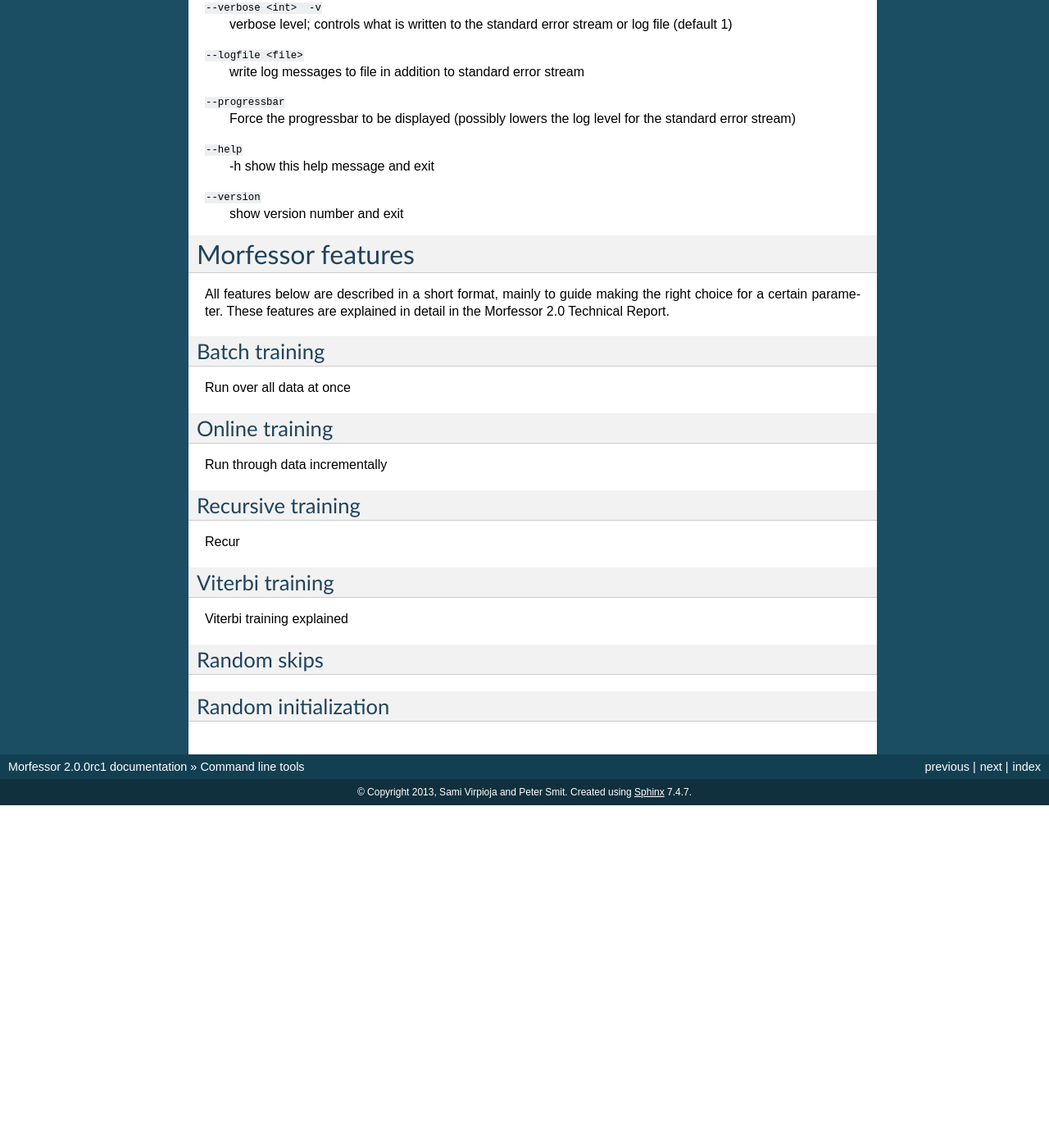
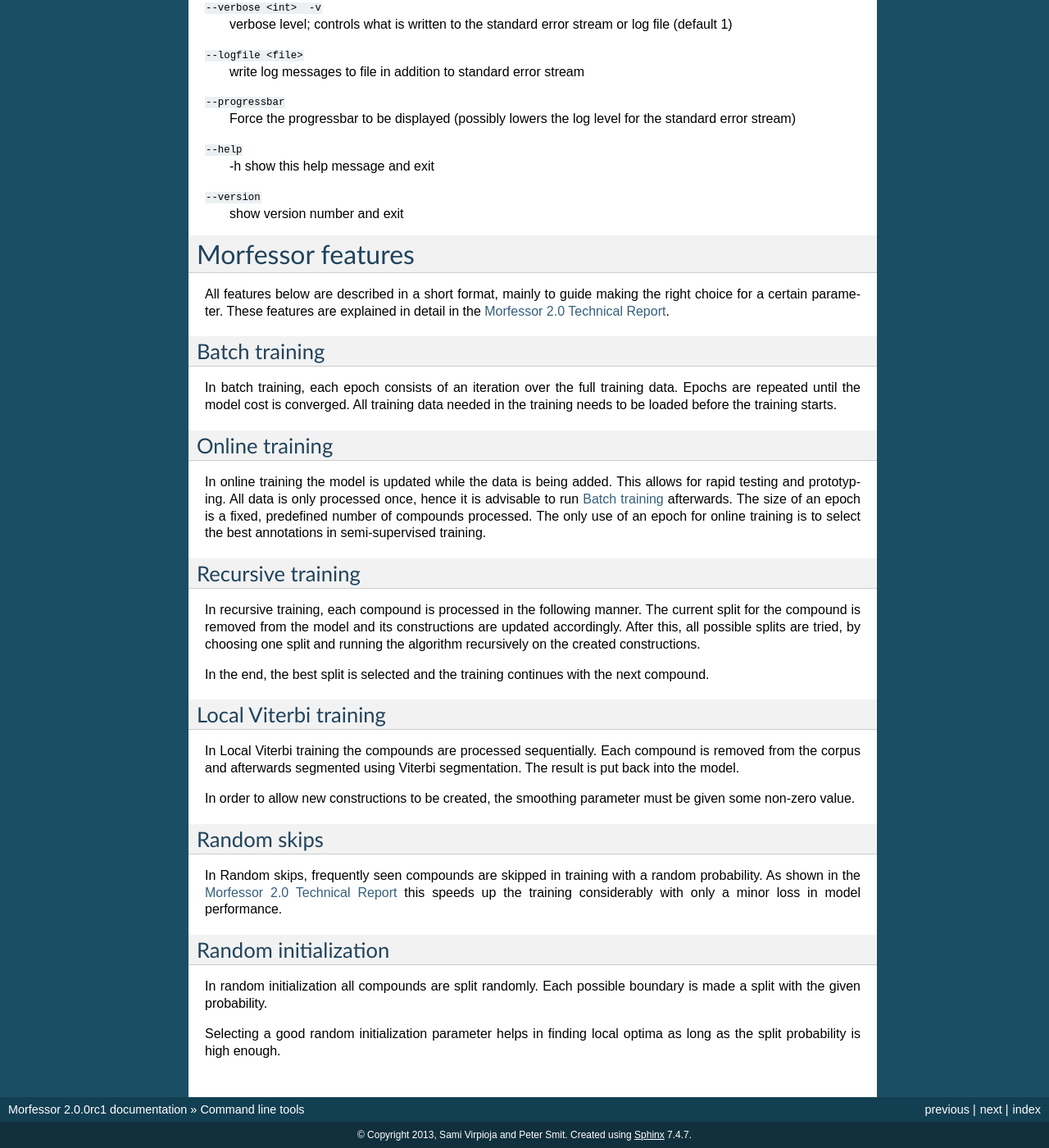
Before and after one commit to aalto-speech/morfessor, a Sphinx documentation site: the page built from docs/source/cmdtools.rst, in a window 1280 px wide and 1400 px high, scrolled down 4058 px. Shown: the whole window at 82% size. Built offline with Sphinx 7.4.7, drawn with Linux system fonts in a browser that asks for light colours; before the commit the page ends 5040 px from its top, so only the background shows below that; some of the changed text lies outside the part shown.

Commit message:
WIP documentation

```diff
--- a/docs/source/cmdtools.rst
+++ b/docs/source/cmdtools.rst
@@ -226,39 +226,65 @@
 
 All features below are described in a short format, mainly to guide making the
 right choice for a certain parameter. These features are explained in detail in
-the Morfessor 2.0 Technical Report.
+the :ref:`morfessor-tech-report`.
 
 
 .. _`batch-training`:
 
 Batch training
 --------------
-Run over all data at once
+In batch training, each epoch consists of an iteration over the full training
+data. Epochs are repeated until the model cost is converged. All training data
+needed in the training needs to be loaded before the training starts.
 
 .. _`online-training`:
 
 Online training
 ---------------
-Run through data incrementally
+In online training the model is updated while the data is being added. This
+allows for rapid testing and prototyping. All data is only processed once,
+hence it is advisable to run :ref:`batch-training` afterwards. The size of an
+epoch is a fixed, predefined number of compounds processed. The only use of an
+epoch for online training is to select the best annotations in semi-supervised
+training.
 
 .. _`recursive-training`:
 
 Recursive training
 ------------------
-Recur
+In recursive training, each compound is processed in the following manner. The
+current split for the compound is removed from the model and its constructions
+are updated accordingly. After this, all possible splits are tried, by choosing
+one split and running the algorithm recursively on the created constructions.
+
+In the end, the best split is selected and the training continues with the next
+compound.
 
 .. _`viterbi-training`:
 
-Viterbi training
-----------------
-Viterbi training explained
+Local Viterbi training
+----------------------
+In Local Viterbi training the compounds are processed sequentially. Each
+compound is removed from the corpus and afterwards segmented using Viterbi
+segmentation. The result is put back into the model.
+
+In order to allow new constructions to be created, the smoothing parameter
+must be given some non-zero value.
 
 .. _`rand-skips`:
 
 Random skips
 ------------
+In Random skips, frequently seen compounds are skipped in training with a
+random probability. As shown in the :ref:`morfessor-tech-report` this speeds
+up the training considerably with only a minor loss in model performance.
 
 .. _`rand-init`:
 
 Random initialization
 ---------------------
+In random initialization all compounds are split randomly. Each possible
+boundary is made a split with the given probability.
+
+Selecting a good random initialization parameter helps in finding local optima
+as long as the split probability is high enough.
```
Also changed, not shown: docs/source/general.rst (+8 -5 lines).
